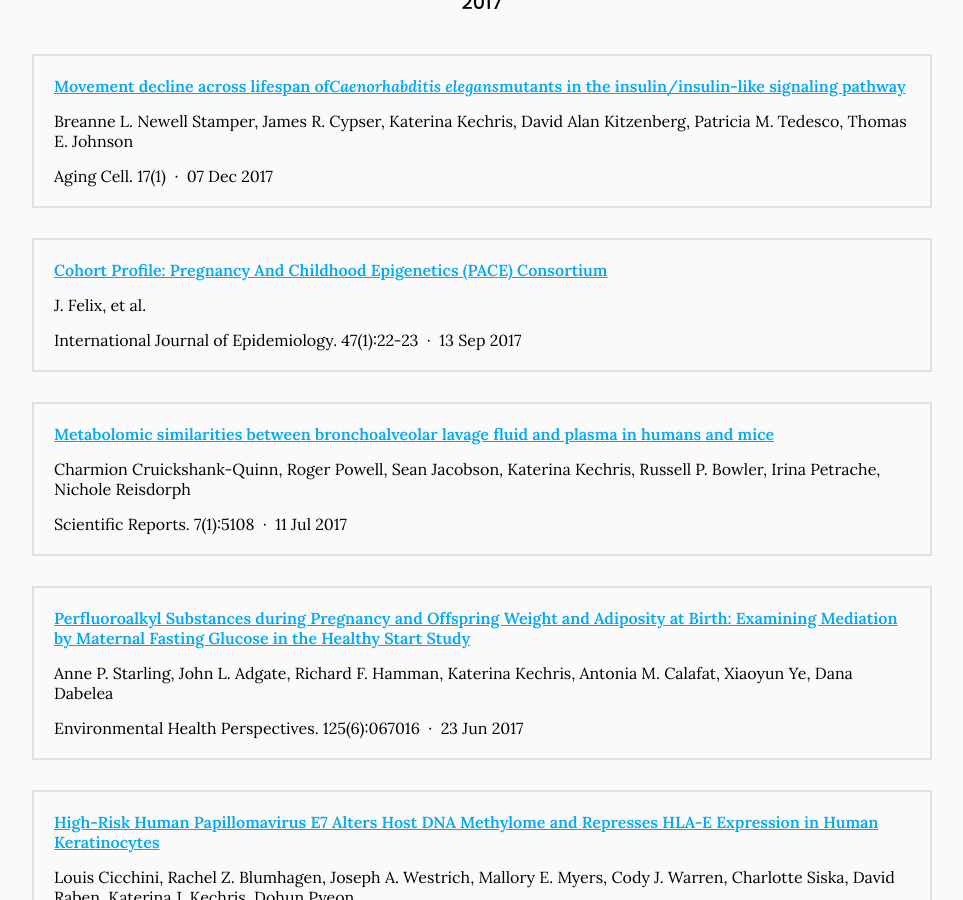
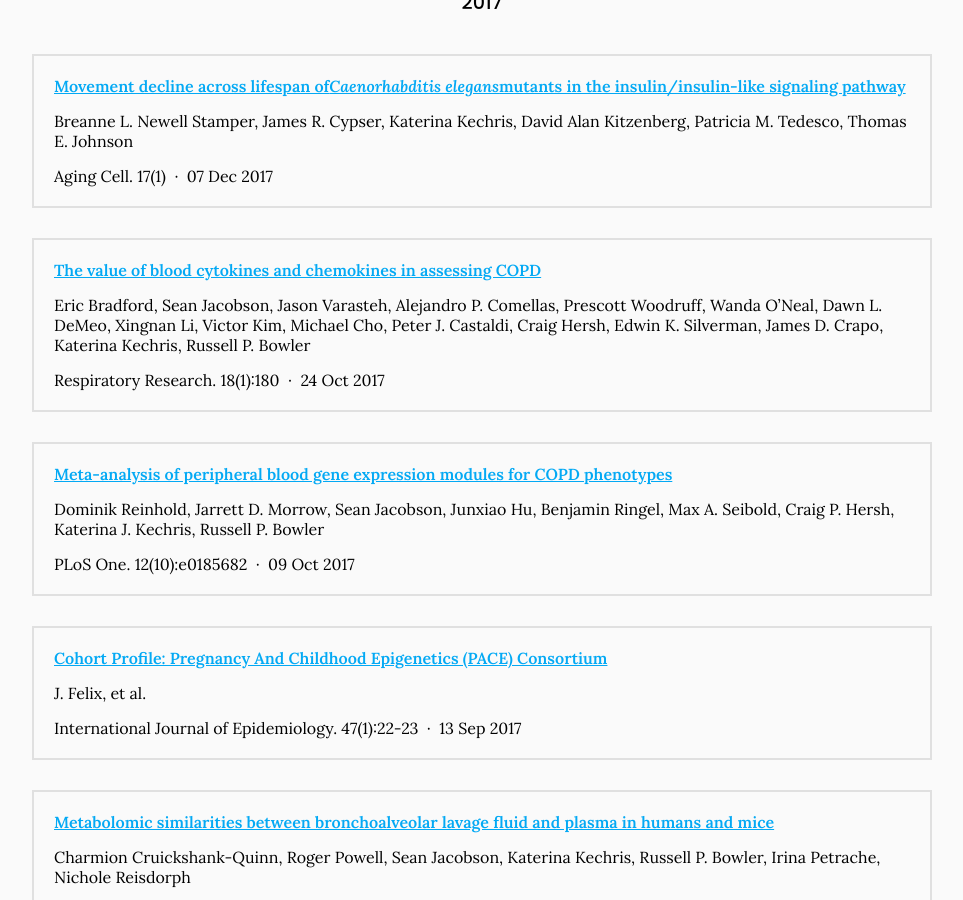
Before and after one commit to KechrisLab/kechrislab.github.io, a Jekyll site: the page built from research/index.md, in a window 1280 px wide and 900 px high, scrolled down 11658 px. Shown: the whole window, without its empty margins (158-1121 px from the left). Built offline with Jekyll 4.4.1, drawn with Linux system fonts in a browser that asks for light colours.

Commit message:
Generate citations

```diff
--- a/_data/citations.yaml
+++ b/_data/citations.yaml
@@ -1244,7 +1244,7 @@
   date: '2017-02-15'
   link: https://doi.org/f9q6jj
   _cache: ae1481ae7a20282debda6cfc3fe7011c058770eb56a24c40cd28b987f6afaf3a
-- id: 10.1038/s41598-017-05374-1
+- id: doi:10.1038/s41598-017-05374-1
   title: Metabolomic similarities between bronchoalveolar lavage fluid and plasma
     in humans and mice
   authors:
@@ -1258,8 +1258,8 @@
   publisher: Scientific Reports. 7(1):5108
   date: '2017-07-11'
   link: https://doi.org/gbndfp
-  _cache: 34004dac5a923d5e815e824f968fb864dd387f0cd8efa58caa9ce58667fde62d
-- id: 10.1186/s12931-017-0597-7
+  _cache: fe70ecf649e19bbc1846f41f77c2b0f4de9efc8fe2e44a991d8fd73b0eb3ba0b
+- id: doi:10.1186/s12931-017-0597-7
   title: Multiple biomarkers predict disease severity, progression and mortality in
     COPD
   authors:
@@ -1273,8 +1273,8 @@
   publisher: Respiratory Research. 18(1):117
   date: '2017-06-13'
   link: https://doi.org/gbjx3q
-  _cache: 3d82578fa15405f8c600c74fef48c6472299e1e1d58e3afdc3004ab3eba9143b
-- id: 10.1038/s41598-017-03295-7
+  _cache: f96727257eae18048a6ebb649f9903d5b62fd839614dccebb810cf61ba264c58
+- id: doi:10.1038/s41598-017-03295-7
   title: High-Risk Human Papillomavirus E7 Alters Host DNA Methylome and Represses
     HLA-E Expression in Human Keratinocytes
   authors:
@@ -1290,4 +1290,43 @@
   publisher: Scientific Reports. 7(1):3633
   date: '2017-06-16'
   link: https://doi.org/gbj5d2
-  _cache: fa88cba5d53033357b43e9c2617e8c3856d29e18abca0ccc8b2f707e6aba112c
+  _cache: 473cd32720bf6d43aa0b9ad9584cff8da5fc9effc9c7b738aa812fb6e3639f0d
+- id: doi:10.1186/s12931-017-0662-2
+  title: The value of blood cytokines and chemokines in assessing COPD
+  authors:
+  - Eric Bradford
+  - Sean Jacobson
+  - Jason Varasteh
+  - Alejandro P. Comellas
+  - Prescott Woodruff
+  - "Wanda O\u2019Neal"
+  - Dawn L. DeMeo
+  - Xingnan Li
+  - Victor Kim
+  - Michael Cho
+  - Peter J. Castaldi
+  - Craig Hersh
+  - Edwin K. Silverman
+  - James D. Crapo
+  - Katerina Kechris
+  - Russell P. Bowler
+  publisher: Respiratory Research. 18(1):180
+  date: '2017-10-24'
+  link: https://doi.org/gchw3c
+  _cache: 3a41a86f07d594d5ed0a4a4f842f5cc2ae4fb20be63cc4827efc697a9c50708d
+- id: doi:10.1371/journal.pone.0185682
+  title: Meta-analysis of peripheral blood gene expression modules for COPD phenotypes
+  authors:
+  - Dominik Reinhold
+  - Jarrett D. Morrow
+  - Sean Jacobson
+  - Junxiao Hu
+  - Benjamin Ringel
+  - Max A. Seibold
+  - Craig P. Hersh
+  - Katerina J. Kechris
+  - Russell P. Bowler
+  publisher: PLoS One. 12(10):e0185682
+  date: '2017-10-09'
+  link: https://doi.org/gb2ndm
+  _cache: d76ff8fa1d7c64b1efd40e426af7c9e70208c869dad466e1f18b47f5fb1c6bb2
```
